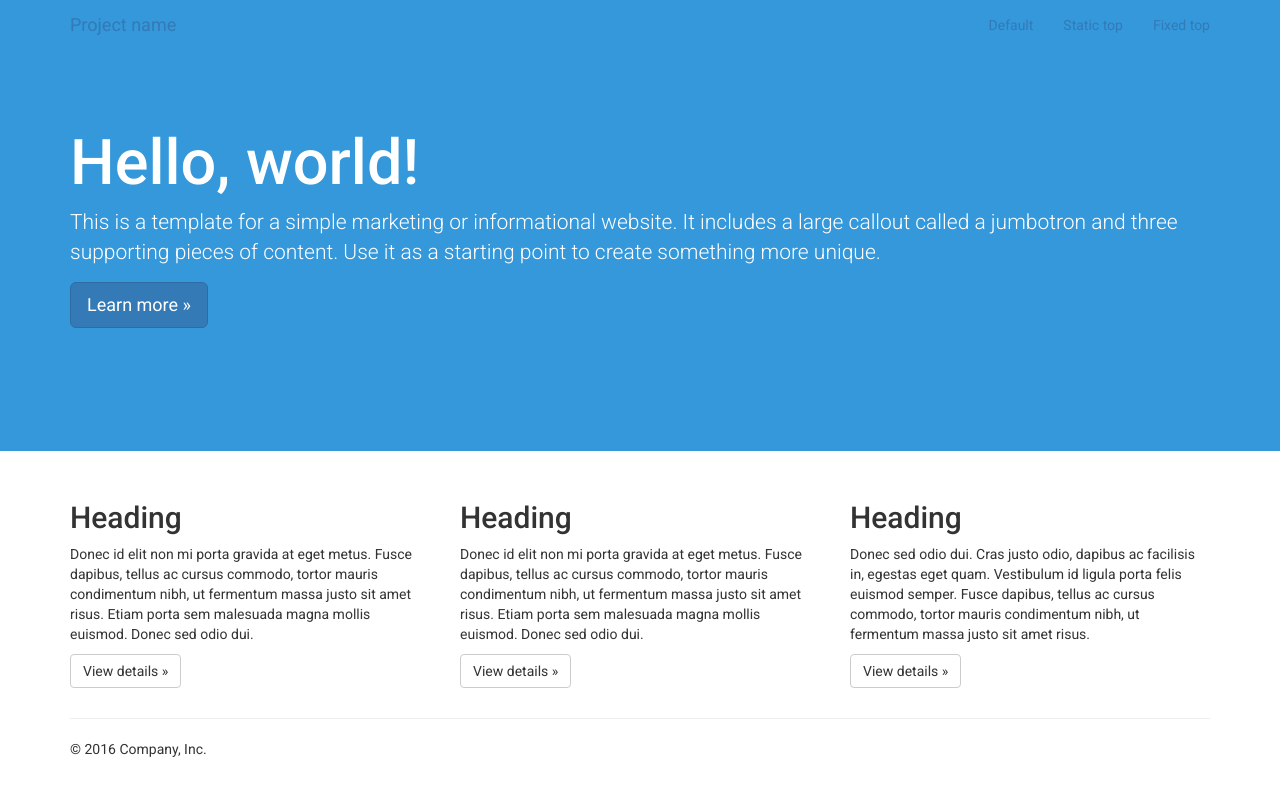
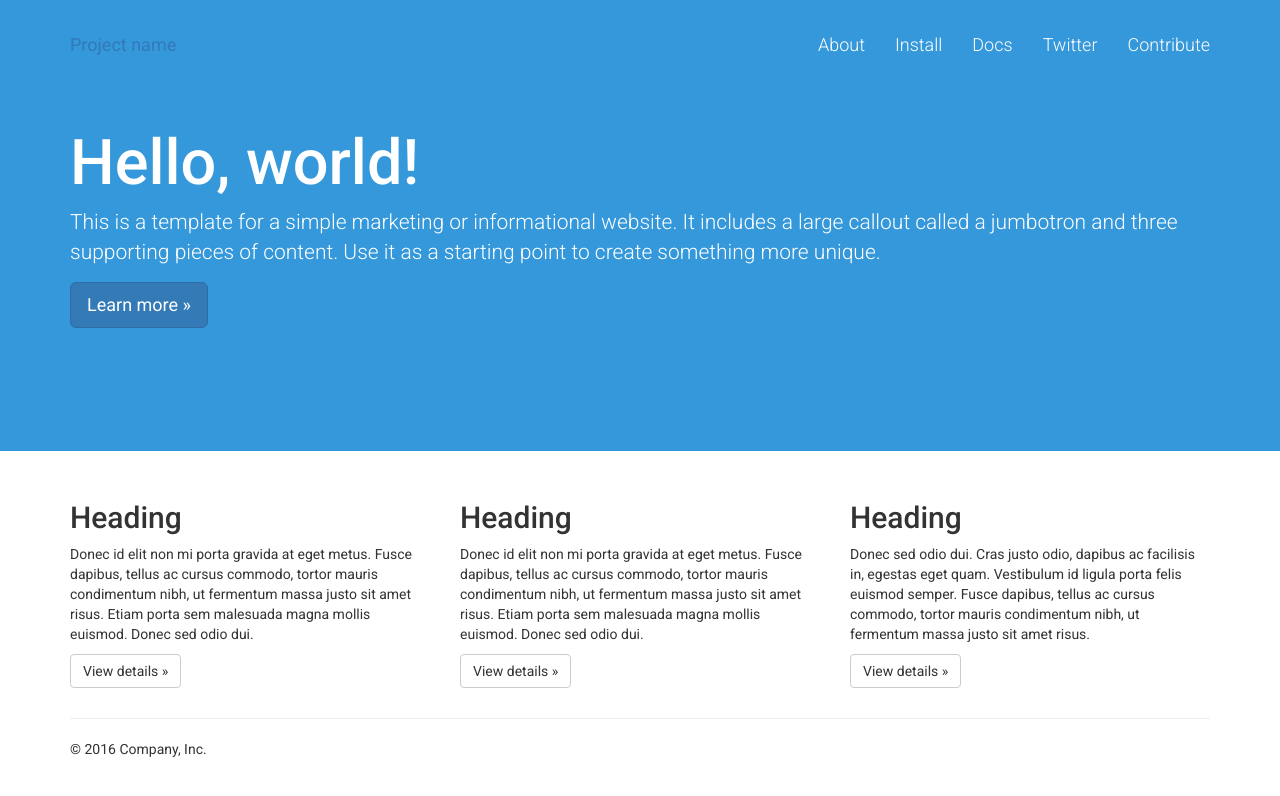
Before and after one commit to EdgeCodeLTD/sass-kickstarter, a website: page index.html in a window 1280 px wide. Drawn offline with nearby package versions, Linux system fonts and the light colour scheme.

Commit message:
Updated modules

```diff
--- a/assets/scss/1-base/_variables.scss
+++ b/assets/scss/1-base/_variables.scss
@@ -1,7 +1,6 @@
 /*----------------------------*/
 /*      COLOUR PALETTE        */
 /*----------------------------*/
-
 $blue:      #3498db;
 $blue-alt:  #2980b9;
 $gray:      #ecf0f1;
@@ -14,7 +13,6 @@
 /*----------------------------*/
 /*    PADDINGS & MARGINS      */
 /*----------------------------*/
-
 // Padding  //
 .p-1 {
   padding: 1rem !important;
--- a/assets/scss/3-modules/_nav.scss
+++ b/assets/scss/3-modules/_nav.scss
@@ -0,0 +1,11 @@
+.navbar ul li {
+  a {
+    color: #fff;
+    font-size: 1.8rem;
+    font-weight: 300;
+  }
+  a:hover {
+    background: none;
+    font-weight: 400;
+  }
+}
--- a/index.html
+++ b/index.html
@@ -26,7 +26,7 @@
 <body>
 
 <header>
-    <nav class="navbar navbar-fixed-top">
+    <nav class="navbar navbar-fixed-top p-2">
         <div class="container">
             <div class="navbar-header">
                 <button type="button" class="navbar-toggle collapsed" data-toggle="collapse" data-target="#navbar" aria-expanded="false" aria-controls="navbar">
@@ -39,9 +39,11 @@
             </div>
             <div id="navbar" class="navbar-collapse collapse">
                 <ul class="nav navbar-nav navbar-right">
-                    <li class="active"><a href="./">Default <span class="sr-only">(current)</span></a></li>
-                    <li><a href="../navbar-static-top/">Static top</a></li>
-                    <li><a href="../navbar-fixed-top/">Fixed top</a></li>
+                    <li><a href="#about">About</a></li>
+                    <li><a href="#install">Install</a></li>
+                    <li><a href="#docs">Docs</a></li>
+                    <li><a href="https://twitter.com/NikosGatzoulis">Twitter</a></li>
+                    <li><a href="https://github.com/EdgeCodeLTD/sass-kickstarter">Contribute</a></li>
                 </ul>
             </div><!--/.navbar-collapse -->
         </div>
```
Also changed, not shown: assets/dist/css/main.css, assets/scss/4-states/_nav.scss (added).
